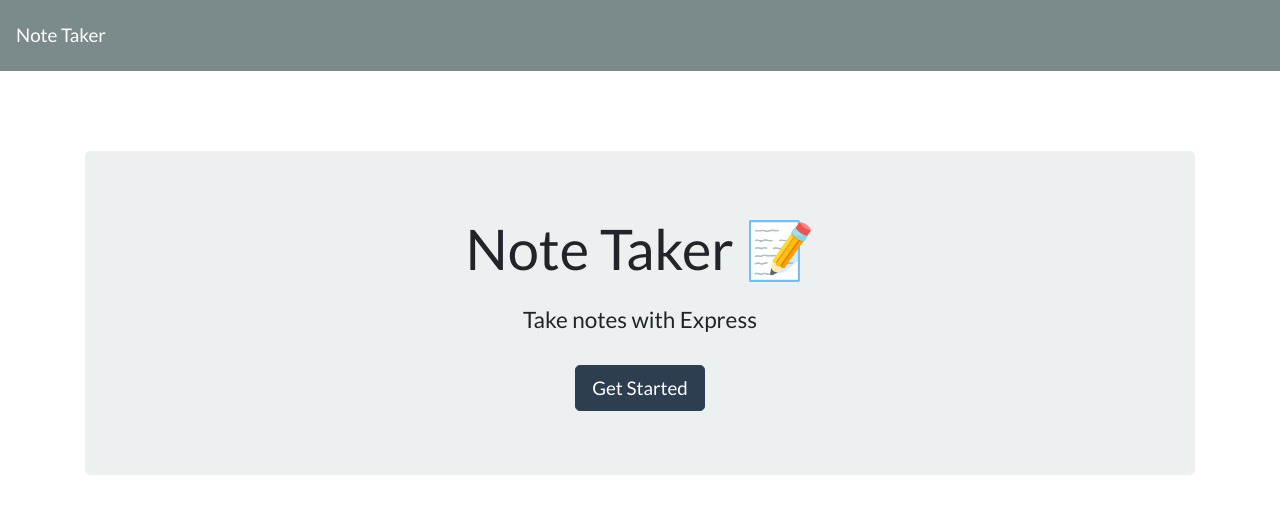
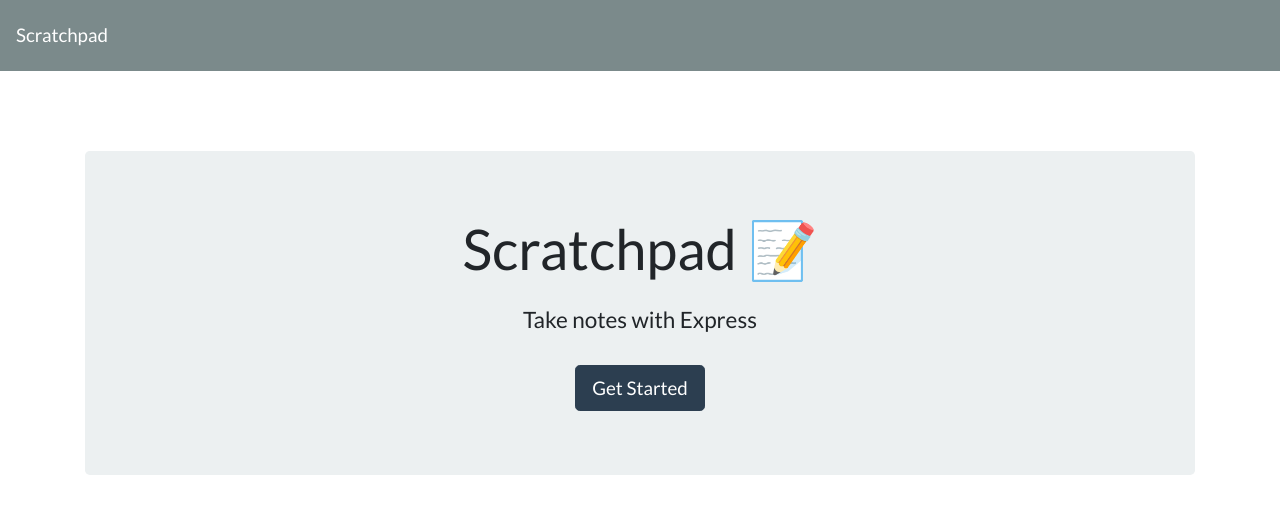
Before and after one commit to ngoudeau2012/note_taker, a website: page Develop/public/index.html in a window 1280 px wide. Drawn offline with nearby package versions, Linux system fonts and the light colour scheme; no server answers.

Commit message:
changed page title

```diff
--- a/Develop/public/index.html
+++ b/Develop/public/index.html
@@ -5,18 +5,18 @@
   <meta charset="UTF-8">
   <meta name="viewport" content="width=device-width, initial-scale=1.0">
   <meta http-equiv="X-UA-Compatible" content="ie=edge">
-  <title>Note Taker</title>
+  <title>Scratchpad</title>
   <link rel="stylesheet" href="https://cdnjs.cloudflare.com/ajax/libs/bootswatch/4.1.3/flatly/bootstrap.min.css" />
 </head>
 
 <body>
   <nav class="navbar navbar-dark bg-dark">
-    <a class="navbar-brand" href="/">Note Taker
+    <a class="navbar-brand" href="/">Scratchpad
     </a>
   </nav>
   <div class="container">
     <div style="margin-top: 80px;" class="jumbotron text-center">
-      <h1 class="display-4">Note Taker <span role="img" aria-label="Memo">📝</span></h1>
+      <h1 class="display-4">Scratchpad <span role="img" aria-label="Memo">📝</span></h1>
       <h4 class="mt-4">Take notes with Express</h4>
       <a class="btn btn-primary btn-lg mt-4" href="/notes" role="button">Get Started</a>
     </div>
```
